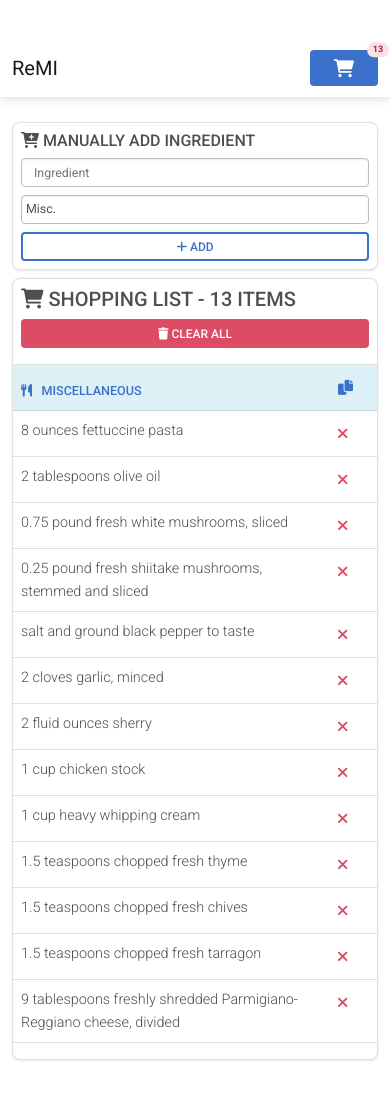
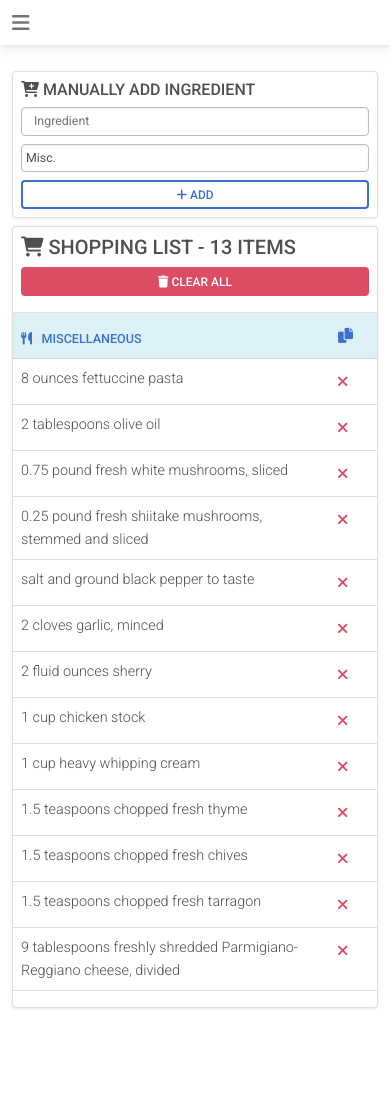
Before and after one commit to odics/remi, a Flask app: page /cart in a window 390 px wide. After the commit the page ends 1009 px from the top, so only its background shows below. Run offline with Flask 2, Linux system fonts and the light colour scheme; a user stored in the database is signed in; data comes from the database, SQL or seed files in the repository; some libraries are stand-ins or nearby versions.

Commit message:
Reworked the navbar for better performance on mobile.

```diff
--- a/website/static/main.css
+++ b/website/static/main.css
@@ -26,6 +26,10 @@
     gap: .5rem;
 }
 
+.hidden_cart {
+    display: none
+}
+
 @media only screen and (max-width: 480px) {
   /* For mobile phones: */
   .grid_container {
@@ -39,4 +43,12 @@
     grid-template-columns: none;
     grid-template-rows: auto;
   }
+
+  .hidden_cart {
+    display: block;
+  }
+
+  .visible_cart {
+    display: none;
+  }
 }
--- a/website/templates/base.html
+++ b/website/templates/base.html
@@ -27,13 +27,22 @@
 
 <body>
     <nav class="navbar navbar-expand-lg navbar-light">
-        <button class="navbar-toggler" type="button" data-toggle="collapse" data-target="#navbarSupportedContent" aria-controls="navbarTogglerDemo01" aria-expanded="false" aria-label="Toggle navigation">
-            <span class="navbar-toggler-icon"></span>
-          </button>
+        <button
+        class="navbar-toggler"
+        type="button"
+        data-mdb-toggle="collapse"
+        data-mdb-target="#navbarSupportedContent"
+        aria-controls="navbarSupportedContent"
+        aria-expanded="false"
+        aria-label="Toggle navigation"
+      >
+        <i class="fas fa-bars"></i>
+      </button>
         <div class="container">
             <div class="d-flex">
-                <a class="navbar-brand" href="#">ReMI</a>
+
                 <div class="collapse navbar-collapse" id="navbarSupportedContent">
+                    <a class="navbar-brand" href="#">ReMI</a>
                     <ul class="navbar-nav mr-auto">
                         {% if user.is_authenticated %}
                         <li class="nav-item">
@@ -43,6 +52,9 @@
                         <li class="nav-item">
                             <a class="btn btn-link px-3 me-2" id="add_recipe" href="/add_recipe"><i
                                     class="fa-solid fa-pen-to-square"></i> Add Recipe</a>
+                        </li>
+                        <li class="hidden_cart nav-item">
+                            <a class="btn btn-link px-3 me-2" id="add_recipe" href="/cart"><i class="fa-sharp fa-solid fa-cart-shopping"></i> Shopping List</a>
                         </li>
                         <li class="nav-item">
                             <a class="btn btn-link px-3 me-2" id="logout" href="/logout"><i
@@ -69,8 +81,8 @@
                     <button class="btn btn-link" type="submit"><i class="fa-solid fa-magnifying-glass"></i> Search</button>
                 </form>
             </div>
-            <div class="d-flex align-items-center">
-                <a href="/cart" class="btn btn-primary shadow-none position-relative">
+            <div class="visible_cart d-flex align-items-center">
+                <a href="/cart" class="visible_cart btn btn-primary shadow-none position-relative">
                     <i class="fa-sharp fa-solid fa-cart-shopping fa-xl"></i>
                     {% if shopping_list %}
                     <span class="position-absolute top-0 start-100 translate-middle badge rounded-pill badge-danger">
--- a/website/templates/cart_test.html
+++ b/website/templates/cart_test.html
@@ -3,7 +3,7 @@ content %}
 <br />
 
 <div class="container col-md-4">
-  <div class="card shadow-2 border p-2">
+  <div class="card shadow-2 border p-2" style="border-radius: 4px;">
     <h6 class="mb-0 pb-2">
       <i class="fa-solid fa-cart-plus fa-md"></i> MANUALLY ADD INGREDIENT
     </h6>
@@ -49,7 +49,7 @@ content %}
     </div>
   </div>
 
-  <div class="card shadow-2 border p-0 mt-2 mb-5">
+  <div class="card shadow-2 border p-0 mt-2 mb-5" style="border-radius: 4px;">
 
       <div class="grid_container2 p-2">
         <div>
```
